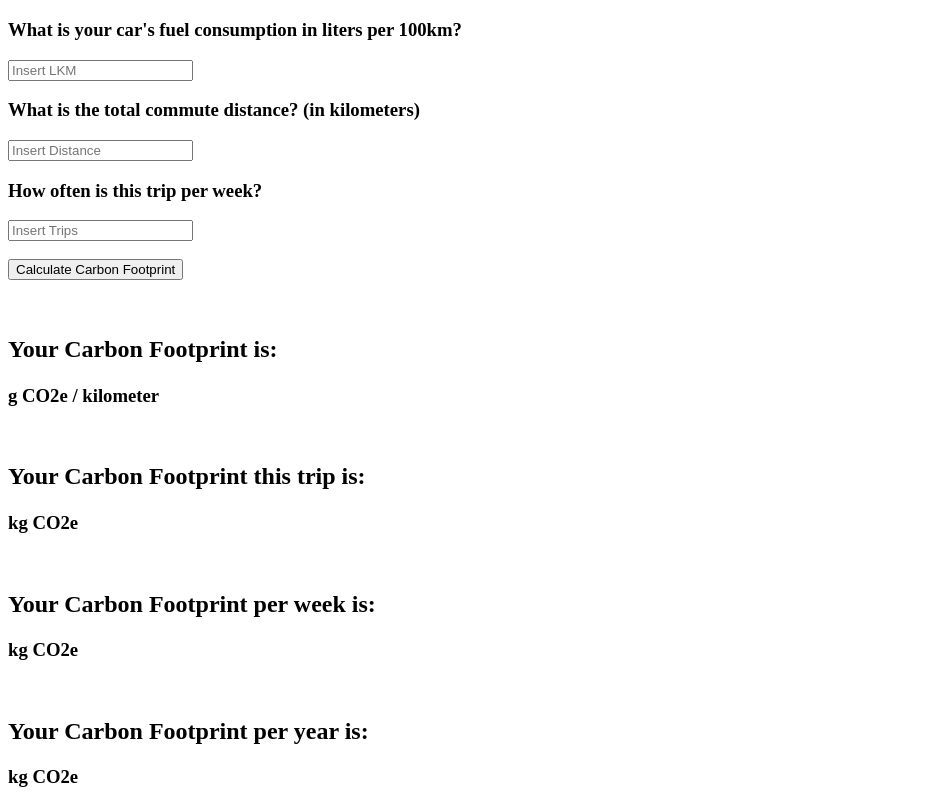
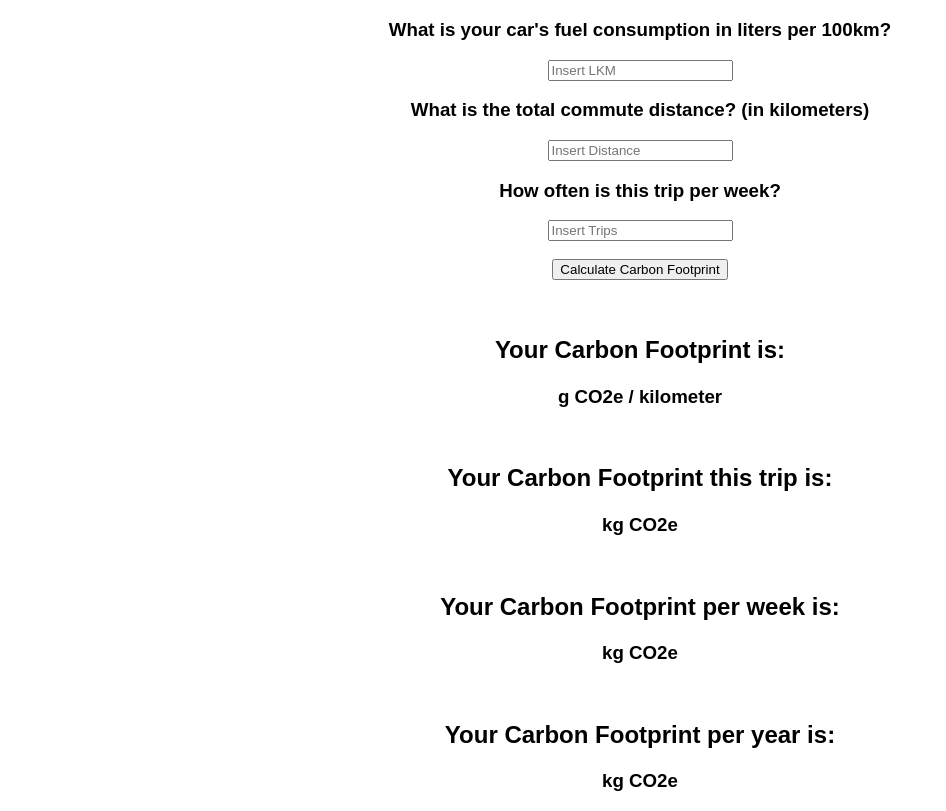
Before and after one commit to CapoMK25/fuelcalc, a plain HTML site: page index.html in a window 1280 px wide. Shown: the part 61-872 px from the top of the page, without its empty margins (0-946 px from the left). Drawn offline with Linux system fonts and the light colour scheme.

Commit message:
Modified CSS

```diff
--- a/index.html
+++ b/index.html
@@ -6,7 +6,7 @@
     </head>
 
     <body>
-        <div class='container bg-info text-white rounded-lg text-center'>
+        <div class='containermain'>
             <h1>Carbon Emission Calculator</h1>
             <h3>What is your car's fuel consumption in liters per 100km?</h3>
             <input id='lkm' type='number' placeholder='Insert LKM'/>
--- a/main.css
+++ b/main.css
@@ -2,3 +2,18 @@ h1 {
 text-align: center;
 font-family: sans-serif;
 }
+
+h2 {
+    text-align: center;
+    font-family: sans-serif;
+    }
+
+h3 {
+    text-align: center;
+    font-family: sans-serif;
+    }
+
+div {
+    text-align: center;
+    font-family: sans-serif;
+}
```
